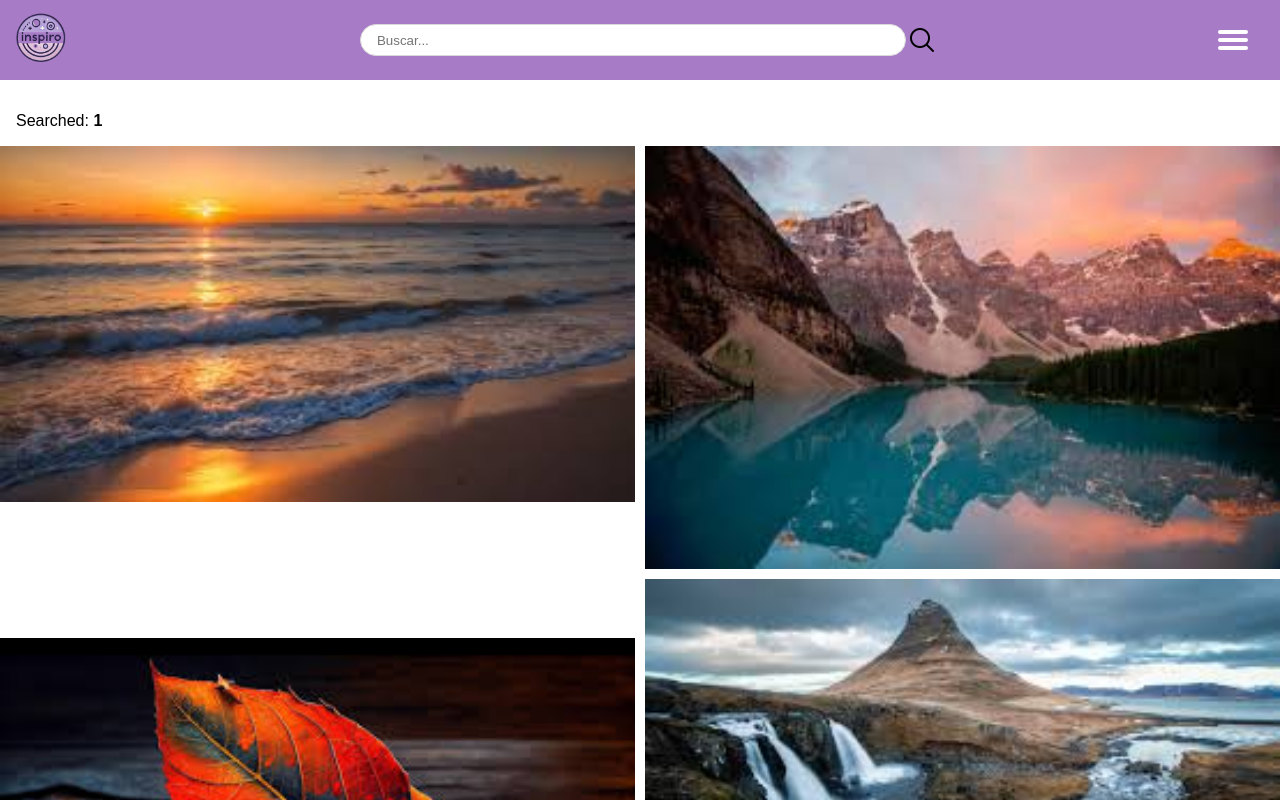
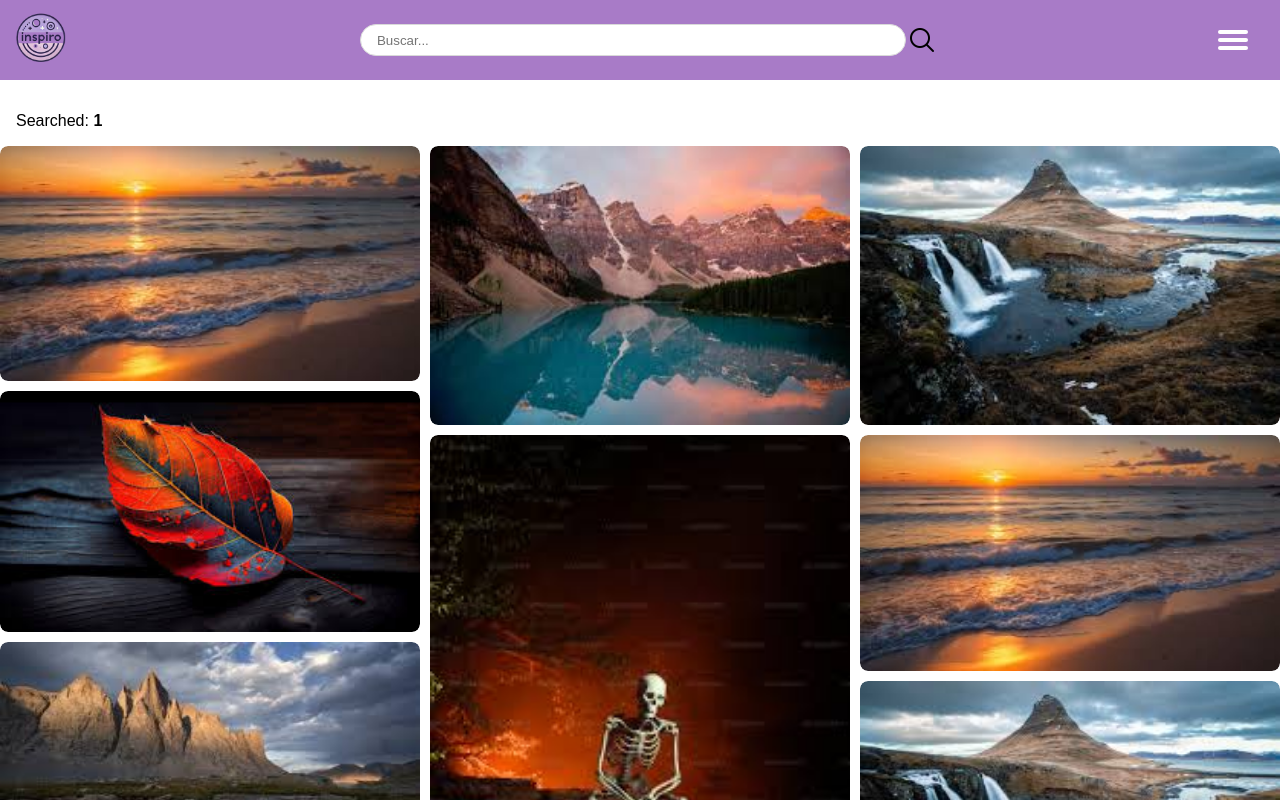
Before and after one commit to AdonayLorenzo/Inspiro, a React (Vite) app: page /Searched/1 in a window 1280 px wide. Shown: the top 800 px of the page. Built offline with nearby package versions, Linux system fonts and the light colour scheme.

Commit message:
grid changes

```diff
--- a/package.json
+++ b/package.json
@@ -10,8 +10,10 @@
     "preview": "vite preview"
   },
   "dependencies": {
+    "masonry-layout": "^4.2.2",
     "react": "^18.3.1",
     "react-dom": "^18.3.1",
+    "react-masonry-css": "^1.0.16",
     "react-router-dom": "^6.28.0"
   },
   "devDependencies": {
--- a/src/components/header/Header.tsx
+++ b/src/components/header/Header.tsx
@@ -23,6 +23,11 @@ const Header: React.FC = () => {
                     placeholder="Buscar..."
                     value={searchTerm}
                     onChange={(e) => setSearchTerm(e.target.value)}
+                    onKeyDown={(e) => {
+                        if (e.key === 'Enter' && searchTerm.trim() !== '') {
+                            handleSearch();
+                        }
+                    }}
                 />
                 <img
                     src='../../../public/images/lupa.png'
--- a/src/components/image-grid/ImageGrid.css
+++ b/src/components/image-grid/ImageGrid.css
@@ -1,27 +1,33 @@
-.image-grid {
-    display: grid;
-    grid-template-columns: repeat(2, 1fr); /* Dos columnas */
-    gap: 10px; /* Espaciado entre elementos */
+/* Contenedor principal de Masonry */
+.masonry-grid {
+    display: flex;
+    margin-left: -10px; /* Espaciado negativo para compensar padding */
+    width: auto; /* Ajusta el ancho automáticamente */
 }
 
-.grid-item {
-    position: relative;
-    width: 100%;
+/* Columnas de Masonry */
+.masonry-grid-column {
+    padding-left: 10px; /* Espaciado entre columnas */
+    background-clip: padding-box;
+}
+
+/* Estilo para cada ítem dentro de las columnas */
+.masonry-item {
+    margin-bottom: 10px; /* Espaciado entre elementos */
+    border-radius: 8px; /* Bordes redondeados (opcional) */
     overflow: hidden;
 }
 
-.grid-item img {
+.masonry-item img {
     width: 100%;
-    height: auto;
     display: block;
-    object-fit: cover;
+    object-fit: cover; /* Asegura que las imágenes se ajusten bien */
+    border-radius: 8px; /* Coincide con el borde redondeado del contenedor */
 }
 
-/* Alterna el tamaño de las imágenes */
-.grid-item.left {
-    grid-row: span 2; /* Ocupa dos filas */
+/* Responsividad adicional (si deseas ajustar detalles en dispositivos pequeños) */
+@media (max-width: 768px) {
+    .masonry-item {
+        margin-bottom: 8px; /* Espaciado menor para pantallas pequeñas */
+    }
 }
-
-.grid-item.right {
-    grid-row: span 1; /* Ocupa una fila */
-}
--- a/src/components/image-grid/ImageGrid.tsx
+++ b/src/components/image-grid/ImageGrid.tsx
@@ -1,22 +1,60 @@
-import React from 'react';
+import React, { useEffect, useState } from 'react';
+import Masonry from 'react-masonry-css'; // Para diseño Masonry
 import { getRandomImagePath } from '../random-images-searchers/RandomImageSearcher';
-import '../image-grid/ImageGrid.css';
+import './ImageGrid.css';
 
 const ImageGrid: React.FC = () => {
-    // Genera una lista de imágenes aleatorias para el grid
-    const images = Array.from({ length: 9 }, () => getRandomImagePath());
+    const MAX_IMAGES = 50; // Límite máximo de imágenes
+    const [images, setImages] = useState<string[]>(Array.from({ length: 9 }, () => getRandomImagePath()));
+    const [hasMore, setHasMore] = useState(true); // Controla si se pueden cargar más imágenes
+
+    // Función para cargar más imágenes
+    const loadMoreImages = () => {
+        if (images.length < MAX_IMAGES) {
+            const newImages = Array.from({ length: 9 }, () => getRandomImagePath());
+            setImages((prevImages) => {
+                const updatedImages = [...prevImages, ...newImages];
+                if (updatedImages.length >= MAX_IMAGES) {
+                    setHasMore(false); // Detenemos la carga cuando alcanzamos el límite
+                }
+                return updatedImages.slice(0, MAX_IMAGES); // Aseguramos que no exceda el máximo
+            });
+        }
+    };
+
+    // Escucha el scroll para agregar más imágenes al llegar al final
+    useEffect(() => {
+        const handleScroll = () => {
+            if (hasMore && window.innerHeight + window.scrollY >= document.body.offsetHeight - 100) {
+                loadMoreImages();
+            }
+        };
+
+        // Añade y limpia el listener de scroll
+        window.addEventListener('scroll', handleScroll);
+        return () => window.removeEventListener('scroll', handleScroll);
+    }, [images, hasMore]); // Dependencias actualizadas para reaccionar al cambio de estado
+
+    // Configuración de las columnas del diseño Masonry
+    const breakpointColumns = {
+        default: 3, // 3 columnas en pantallas grandes
+        1024: 2,    // 2 columnas en pantallas medianas
+        768: 1      // 1 columna en pantallas pequeñas
+    };
 
     return (
-        <div className="image-grid">
+        <Masonry
+            breakpointCols={breakpointColumns}
+            className="masonry-grid"
+            columnClassName="masonry-grid-column"
+        >
             {images.map((src, index) => (
-                <div
-                    key={index}
-                    className={`grid-item ${index % 2 === 0 ? 'left' : 'right'}`}
-                >
+                <div key={index} className="masonry-item">
                     <img src={src} alt={`Random ${index + 1}`} />
                 </div>
             ))}
-        </div>
+            {!hasMore && <p className="end-message">No hay más imágenes para cargar.</p>}
+        </Masonry>
     );
 };
 
```
Also changed, not shown: 1 other file (tests, documents, lock files or other folders). Lines whose indentation alone changed are shown as unchanged.
